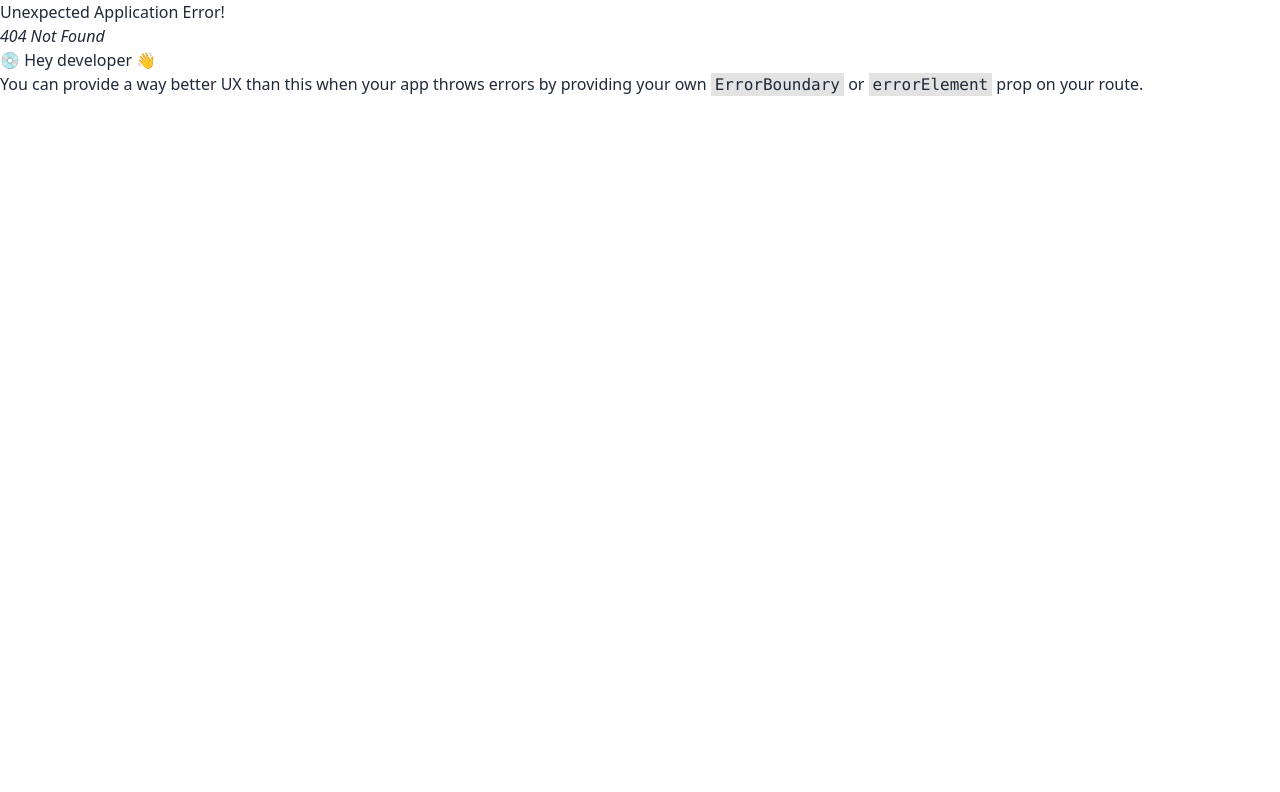
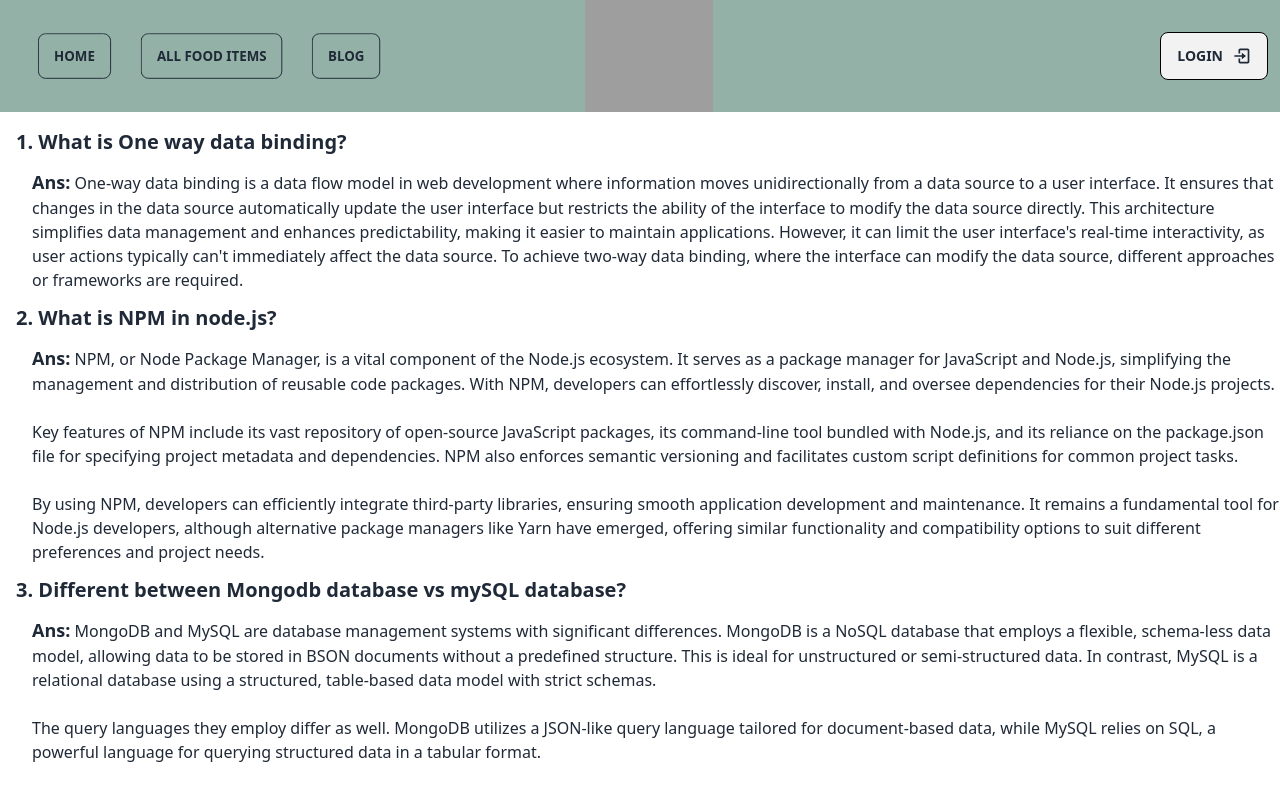
Before and after one commit to neamatullah01/olivia_cooks, a React (Vite) app: page /blog in a window 1280 px wide. Before the commit this address had no page. Shown: the top 792 px of the page. Built offline with nearby package versions, Linux system fonts and the light colour scheme; grey boxes are pictures that could not be loaded.

Commit message:
Blog page added

```diff
--- a/src/Components/NavBar/NavBar.jsx
+++ b/src/Components/NavBar/NavBar.jsx
@@ -5,7 +5,7 @@ const NavBar = () => {
     const navLink = <>
         <li><Link className="btn btn-outline" to="/">Home</Link></li>
         <li><Link className="btn btn-outline" to="/">All Food Items</Link></li>
-        <li><Link className="btn btn-outline" to="/">Blog</Link></li>
+        <li><Link className="btn btn-outline" to="/blog">Blog</Link></li>
     </>
     return (
         <div className="navbar bg-[#93B1A6] h-16 md:h-28 w-[425px] md:w-full">
--- /dev/null
+++ b/src/Pages/Blog/Blog.jsx
@@ -0,0 +1,31 @@
+
+const Blog = () => {
+    return (
+        <div className="py-4 px-4 space-y-3">
+            <p className="text-xl font-bold">1. What is One way data binding?</p>
+            <p className="pl-4"><span className="text-lg font-semibold">Ans:</span> One-way data binding is a data flow model in web development where information moves unidirectionally from a data source to a user interface. It ensures that changes in the data source automatically update the user interface but restricts the ability of the interface to modify the data source directly. This architecture simplifies data management and enhances predictability, making it easier to maintain applications. However, it can limit the user interface's real-time interactivity, as user actions typically can't immediately affect the data source. To achieve two-way data binding, where the interface can modify the data source, different approaches or frameworks are required.</p>
+
+            <p className="text-xl font-bold">2. What is NPM in node.js?</p>
+            <p className="pl-4"><span className="text-lg font-semibold">Ans:</span> NPM, or Node Package Manager, is a vital component of the Node.js ecosystem. It serves as a package manager for JavaScript and Node.js, simplifying the management and distribution of reusable code packages. With NPM, developers can effortlessly discover, install, and oversee dependencies for their Node.js projects. <br /> <br />
+
+                Key features of NPM include its vast repository of open-source JavaScript packages, its command-line tool bundled with Node.js, and its reliance on the package.json file for specifying project metadata and dependencies. NPM also enforces semantic versioning and facilitates custom script definitions for common project tasks. <br /> <br />
+
+                By using NPM, developers can efficiently integrate third-party libraries, ensuring smooth application development and maintenance. It remains a fundamental tool for Node.js developers, although alternative package managers like Yarn have emerged, offering similar functionality and compatibility options to suit different preferences and project needs.
+            </p>
+
+
+            <p className="text-xl font-bold">3. Different between Mongodb database vs mySQL database?</p>
+            <p className="pl-4"><span className="text-lg font-semibold">Ans:</span> MongoDB and MySQL are database management systems with significant differences. MongoDB is a NoSQL database that employs a flexible, schema-less data model, allowing data to be stored in BSON documents without a predefined structure. This is ideal for unstructured or semi-structured data. In contrast, MySQL is a relational database using a structured, table-based data model with strict schemas. <br /><br />
+
+                The query languages they employ differ as well. MongoDB utilizes a JSON-like query language tailored for document-based data, while MySQL relies on SQL, a powerful language for querying structured data in a tabular format. <br /><br />
+
+                When it comes to scalability, MongoDB excels at horizontal scalability, distributing data across multiple servers to manage large datasets and high-velocity workloads. MySQL can scale horizontally but is often associated with vertical scaling by upgrading hardware resources. <br /><br />
+
+                MongoDB's schema-less nature suits agile development, though data consistency enforcement may require more effort. MySQL enforces a rigid schema, ensuring data structure and consistency. The choice between the two depends on your project's specific requirements and data characteristics, with MongoDB favored for flexible, unstructured data, and MySQL for structured, transactional data.
+
+            </p>
+        </div>
+    );
+};
+
+export default Blog;
--- a/src/Routes/router.jsx
+++ b/src/Routes/router.jsx
@@ -1,6 +1,7 @@
 import { createBrowserRouter } from "react-router-dom";
 import Main from "../Layout/Main";
 import Home from "../Pages/Home/Home";
+import Blog from "../Pages/Blog/Blog";
 
 const router = createBrowserRouter([
     {
@@ -10,6 +11,10 @@ const router = createBrowserRouter([
         {
           path: "/",
           element: <Home></Home>
+        },
+        {
+          path: '/blog',
+          element: <Blog></Blog>
         }
       ]
     },
```
